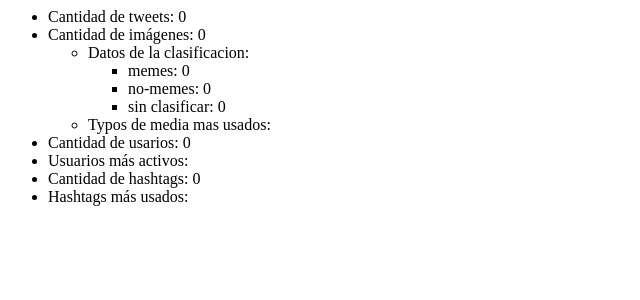
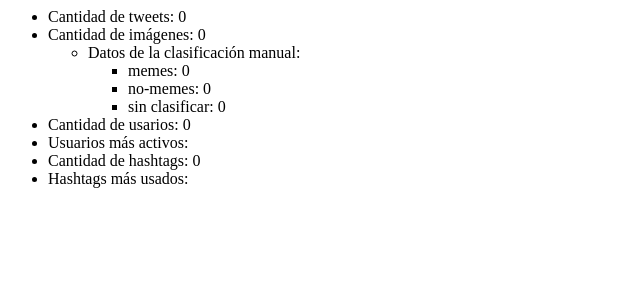
Before and after one commit to jssprz/annotationsite, a Django app: page / in a window 1280 px wide. Shown: the top 300 px of the page, without its empty margins (0-640 px from the left). Run offline with Django 3.2, Linux system fonts and the light colour scheme; data that the repository does not hold is empty.

Commit message:
changes the index view

```diff
--- a/tweets/templates/index.html
+++ b/tweets/templates/index.html
@@ -4,20 +4,22 @@
         <li>
             Cantidad de imágenes: {{statistics.medias_count}}
             <ul>
-                <li>Datos de la clasificacion:
+                <li>Datos de la clasificación manual:
                     <ul>
                         <li>memes: {{statistics.memes_count}}</li>
                         <li>no-memes: {{statistics.noise_count}}</li>
                         <li>sin clasificar: {{statistics.not_classified_count}}</li>
                     </ul>
                 </li>
-                <li>Typos de media mas usados:
+                <!--
+                <li>Tipos de media mas usados:
                     <ul>
                         {% for t in statistics.most_used_media_types %}
                             <li>{{t.type}}: {{t.count}}</li>
                         {% endfor %}
                     </ul>
                 </li>
+                -->
             </ul>
         </li>
         <li>Cantidad de usarios: {{statistics.users_count}}</li>
```
